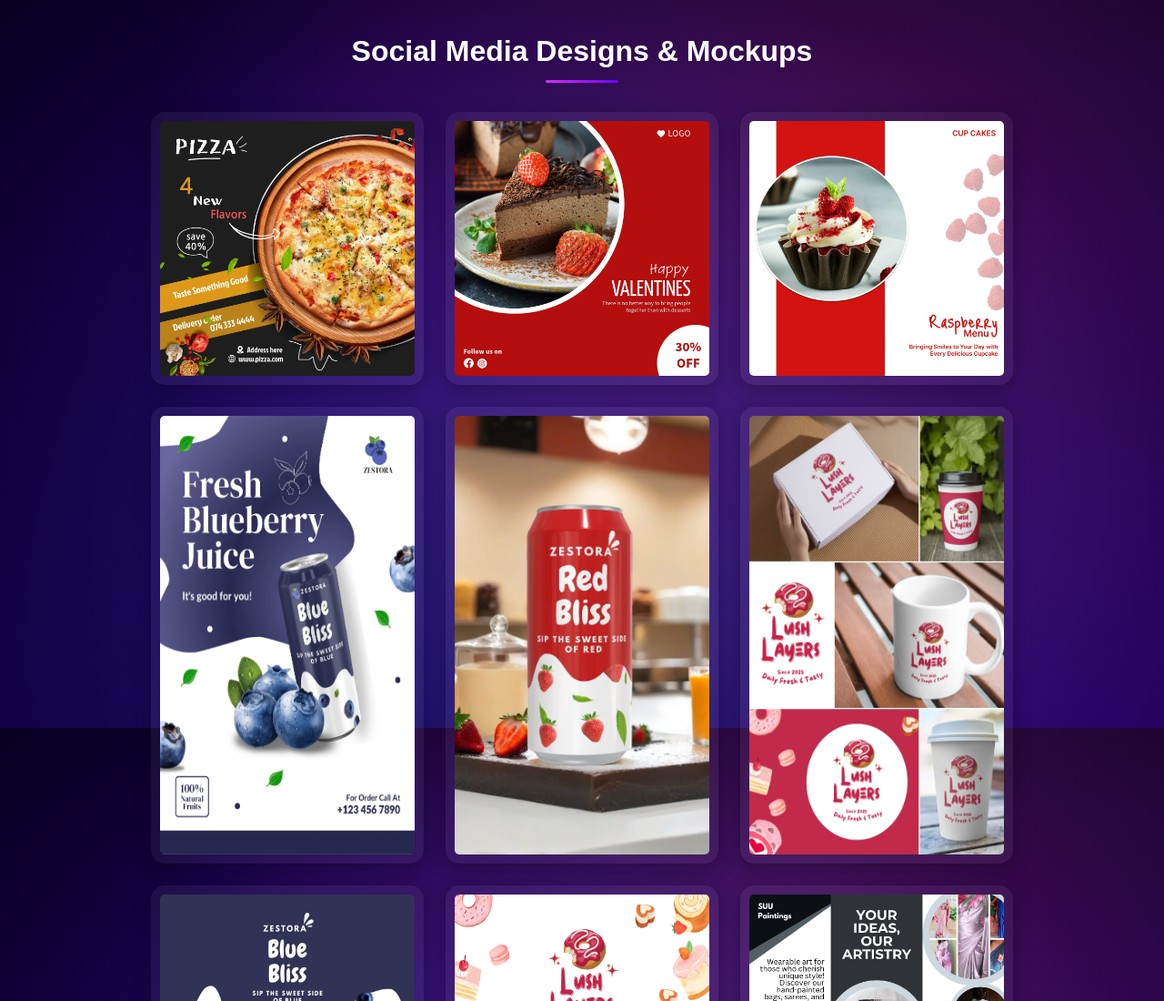
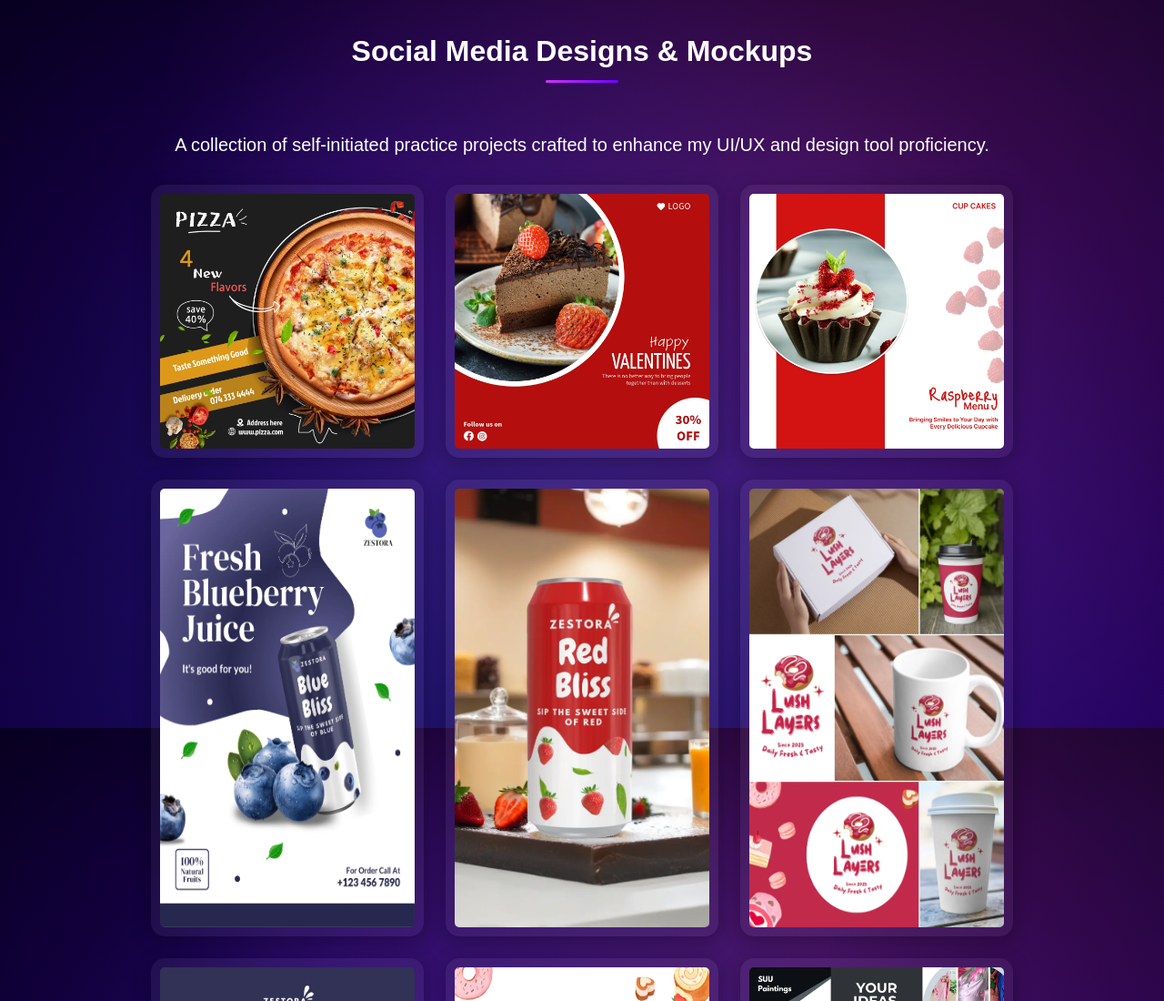
Before and after one commit to kaushalyahiruni/Portfolio, a plain HTML site: page subproject1.html in a window 1280 px wide. Shown: the top 1100 px of the page at 91% size. Drawn offline with nearby package versions, Linux system fonts and the light colour scheme.

Commit message:
Update subproject1.html

```diff
--- a/subproject1.html
+++ b/subproject1.html
@@ -94,6 +94,8 @@
         <span>Social Media Designs & Mockups</span>
     </header>
 
+    <h5 class="text-center p-4">A collection of self-initiated practice projects crafted to enhance my UI/UX and design tool proficiency.</h5>
+
     <section class="project-content">
 
         <div class="mockup-gallery">
@@ -158,4 +160,5 @@
 
 </body>
 
+
 </html>
```
